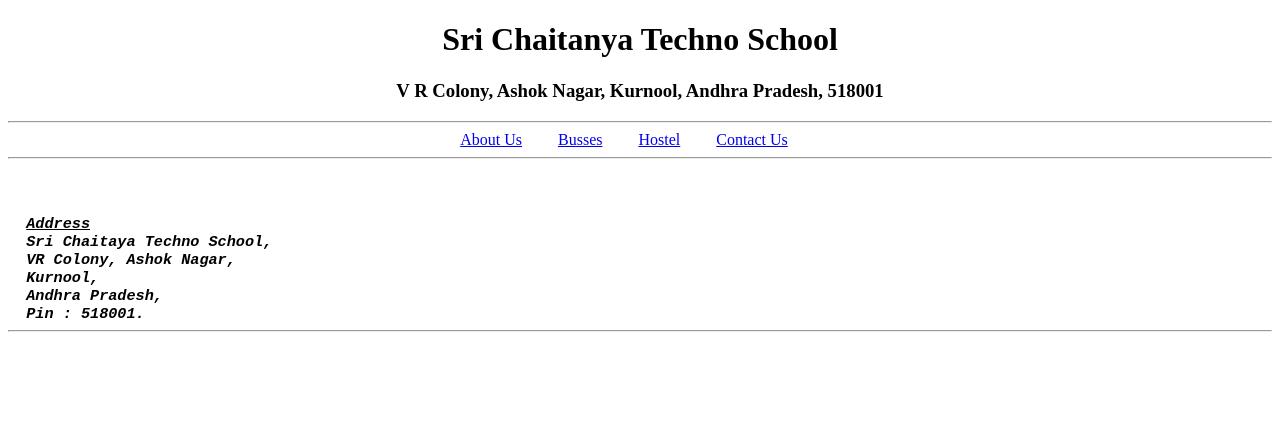
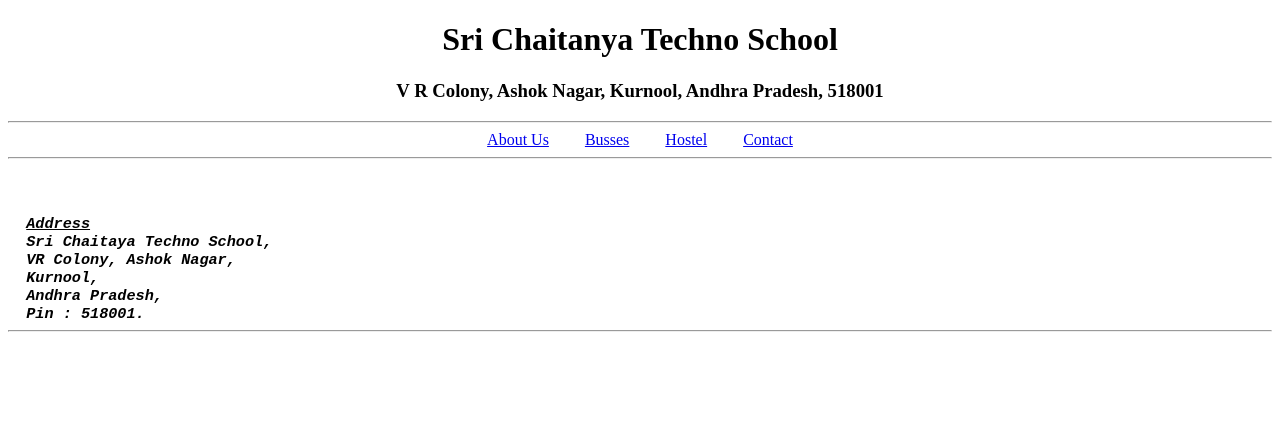
Before and after one commit to Yashwanthvardhan456/srichaitanya, a plain HTML site: page contact.html in a window 1280 px wide. Shown: the top 428 px of the page. Drawn offline with Linux system fonts and the light colour scheme.

Commit message:
updated contact

```diff
--- a/contact.html
+++ b/contact.html
@@ -13,7 +13,7 @@
   <a href="About Us.html">About Us</a> &nbsp &nbsp &nbsp &nbsp
   <a href="busses.html">Busses</a> &nbsp &nbsp &nbsp &nbsp
   <a href="hostel.html">Hostel</a> &nbsp &nbsp &nbsp &nbsp
-  <a href="Contact.html">Contact Us</a> &nbsp &nbsp &nbsp &nbsp <hr>
+  <a href="Contact.html">Contact</a> <hr>
 </center>
 <h3><address><br>
   <pre>
```
